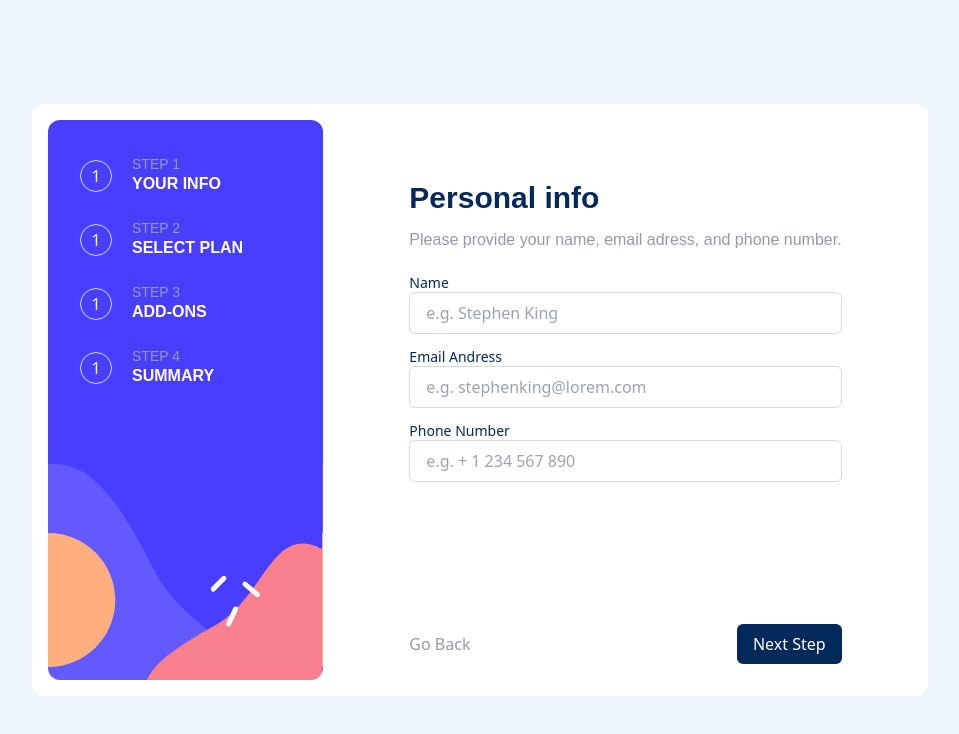
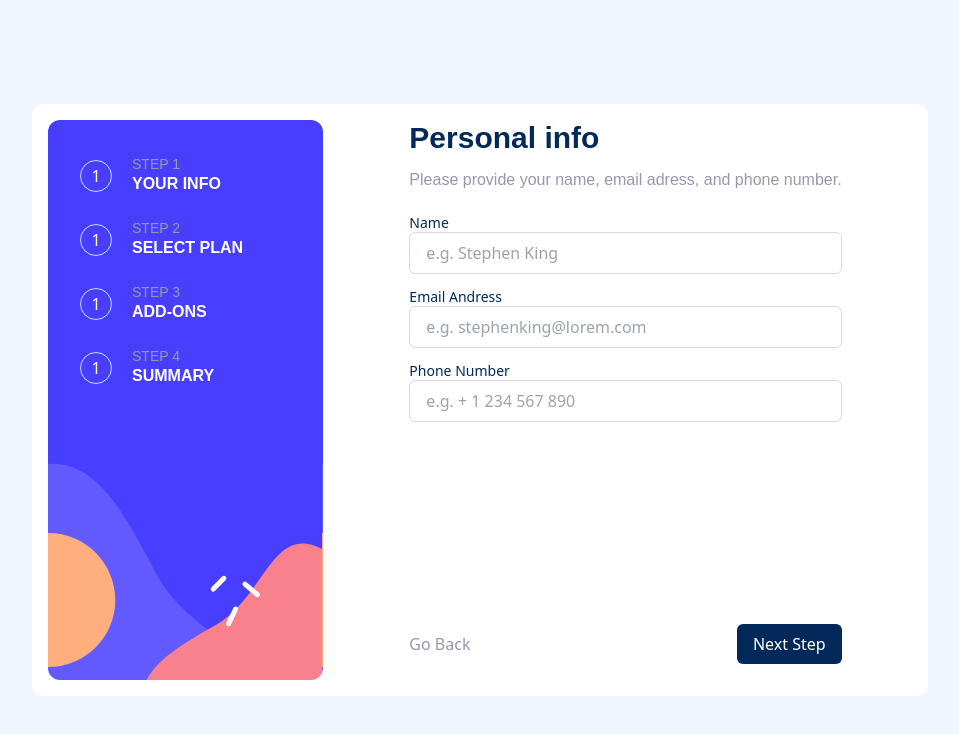
Before and after one commit to andersondavid/frontend-mentor-multi-step-form, a Next.js app: page / in a window 1280 px wide. Shown: the top 734 px of the page, without its empty margins (160-1119 px from the left). Built offline with nearby package versions, Linux system fonts and the light colour scheme; a web font is replaced by a local one.

Commit message:
fix: Some fixes

```diff
--- a/src/app/components/Screens/index.tsx
+++ b/src/app/components/Screens/index.tsx
@@ -22,12 +22,12 @@ export default function Screens() {
   const [currentPage, setCurrentPage] = useState(Pages.PERSONAL_INFO)
 
   return (
-    <div className="m-auto w-full max-w-[941px] px-4">
+    <div className="m-auto w-full px-4 md:px-0">
       <MobileStepIndicator />
 
       <PageContainer>
         <DesktopSidebar />
-        <div className="md:mx-auto md:pt-[60px]">
+        <div className="md:mx-auto">
           <div className="h-full w-full md:max-w-md">
             {currentPage == Pages.PERSONAL_INFO && <PersonalInfo />}
             {currentPage == Pages.SELECT_YOUR_PLAN && <SelectYourPlan />}
--- a/src/app/components/Screens/pages/SelectYourPlan/components/PlanDurationSwitch.tsx
+++ b/src/app/components/Screens/pages/SelectYourPlan/components/PlanDurationSwitch.tsx
@@ -34,7 +34,7 @@ function PlanDurationSwitch({
   }
 
   return (
-    <div className="flex h-12 items-center justify-center rounded-lg bg-alabaster">
+    <div className="flex h-12 items-center justify-center rounded-lg bg-alabaster mt-6">
       <button
         onClick={() => changeDurationHandler(Duration.Monthy)}
         className={`${
--- a/src/app/components/Screens/pages/SelectYourPlan/components/PlanSelectOption.tsx
+++ b/src/app/components/Screens/pages/SelectYourPlan/components/PlanSelectOption.tsx
@@ -18,13 +18,13 @@ export default function PlanSelectOption({
   return (
     <div
       className={`${
-        active ? 'border-marine-blue bg-alabaster ' : 'border-light-gray'
-      } my-4 flex rounded-md border-[1px] px-4`}
+        active ? 'border-purplish-blue bg-alabaster ' : 'border-light-gray'
+      } my-3 flex rounded-md border-[1px] p-[14px]`}
     >
       <div className="py-5">
         <img src={iconUrl} />
       </div>
-      <div className="px-3 py-4">
+      <div className="px-3">
         <h3 className="font-ubuntu text-base font-medium antialiased">
           {title}
         </h3>
--- a/src/app/components/Screens/pages/SelectYourPlan/index.tsx
+++ b/src/app/components/Screens/pages/SelectYourPlan/index.tsx
@@ -72,12 +72,12 @@ export default function SelectYourPlan() {
 
 
   return (
-    <article>
+    <article className="relative h-full w-full md:pt-[60px]">
       <h2 className="page-title">Select yout plan</h2>
       <p className="page-desc text-cool-gray">
         Your have the option of monthly or yearly billing.
       </p>
-      <div>
+      <div className="mt-6">
         {typeDuration.map((item, index) => {
           return (
             <span onClick={() => setPlanSelected(index)}>
```
